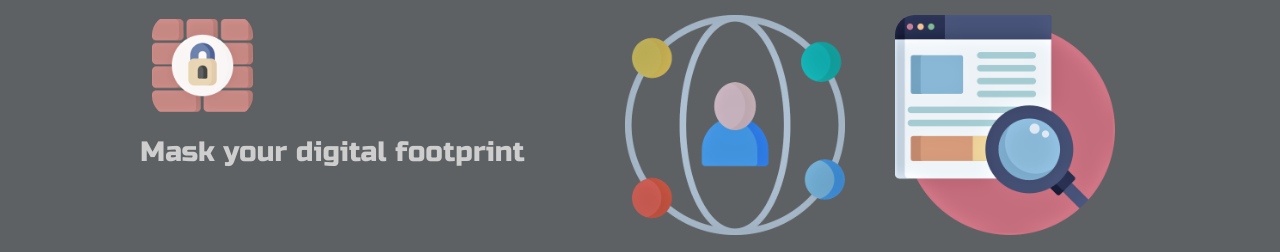
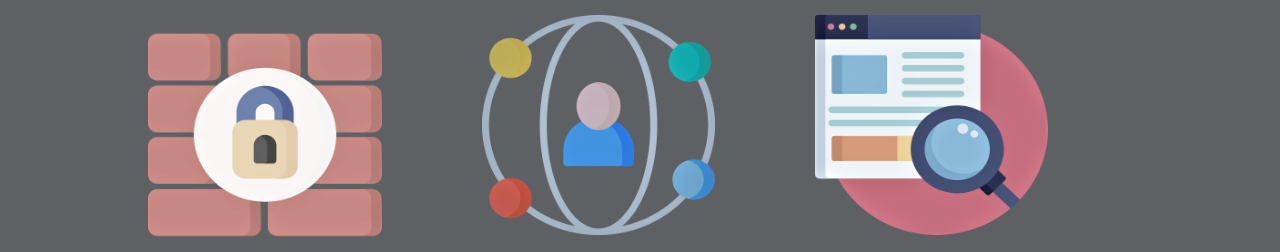
Before and after one commit to loganon-build-week/User-Interface, a website: page index.html in a window 1280 px wide. Shown: the part 680-932 px from the top of the page. Drawn offline with Linux system fonts and the light colour scheme.

Commit message:
filling home page content

```diff
--- a/index.html
+++ b/index.html
@@ -61,10 +61,19 @@
 
         <div>
             <img src="img/Icons/secureF.png" class="secure" alt="Wall Icon">
-            <h3>Mask your digital footprint</h3>
+            <h3>Masks your digital footprint</h3>
         </div>
-          <img src="img/Icons/multipleF.png" class="multiple" alt="Network Icon">
+
+        <div>
+            <img src="img/Icons/multipleF.png" class="multiple" alt="Network Icon">
+            <h3>Keeps all your spoofed accounts in one place</h3>
+        </div>
+
+        <div>
           <img src="img/Icons/scanF.png" class="scan" alt="Scanning Icon">
+          <h3>Automatically detects and activates e-mails/codes.</h3>
+        </div>
+
       </div>
 
     </section>
--- a/less/about-page.less
+++ b/less/about-page.less
@@ -34,6 +34,10 @@
 
     }
 
+    .gitIcon{
+        margin: .6rem 0;
+    }
+
 }
 
 .topBlurb{
--- a/less/home-page.less
+++ b/less/home-page.less
@@ -27,7 +27,7 @@
 
     .features {
         display: flex;
-        flex-wrap: wrap;
+        flex-flow: row wrap;
         width: 100%;
 
         @media @mobile {
@@ -41,9 +41,7 @@
         }
 
         img {
-            width: 22%;
             margin: 20px 2.5%;
-            border-radius: 20px;
 
 
             @media @mobile {
@@ -197,15 +195,32 @@ header img {
 
 
 
-.features{
 
-}
 .icons{
     width: 100%;
     display: flex;
     justify-content: space-around;
+    flex-flow: row;
 
-    img{
-        width: 20%;
+    div{
+        display: flex;
+        justify-content: center;
+        justify-items: center;
+        flex-flow: column;
+        width: 100%;
+
+
+        img{
+            width: 70%;
+            height: 22rem;
+            margin: auto;
+        }
+
+        h3{
+            font-size: 2rem;
+            padding: 0 2rem;
+        }
     }
+
+
 }
```
Also changed, not shown: about.html (+8 -8 lines), css/index.css, 1 other file.
